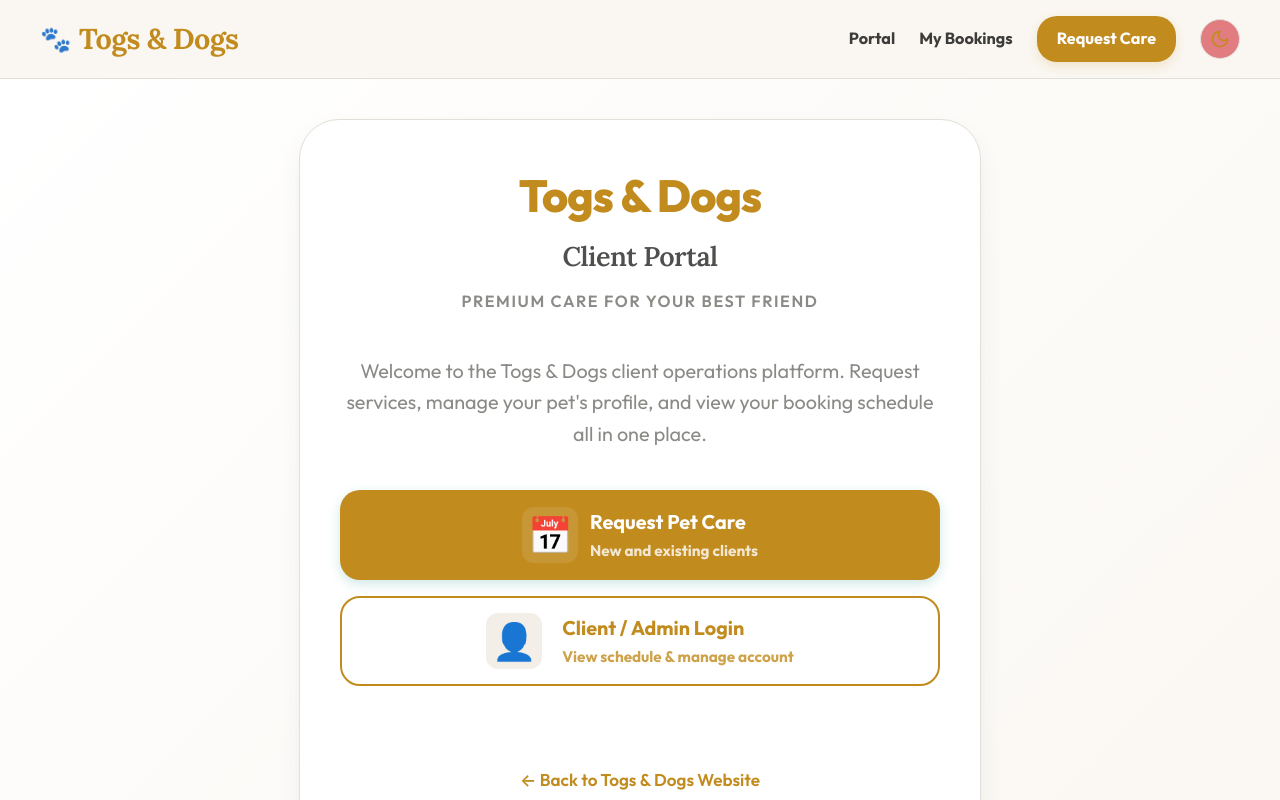
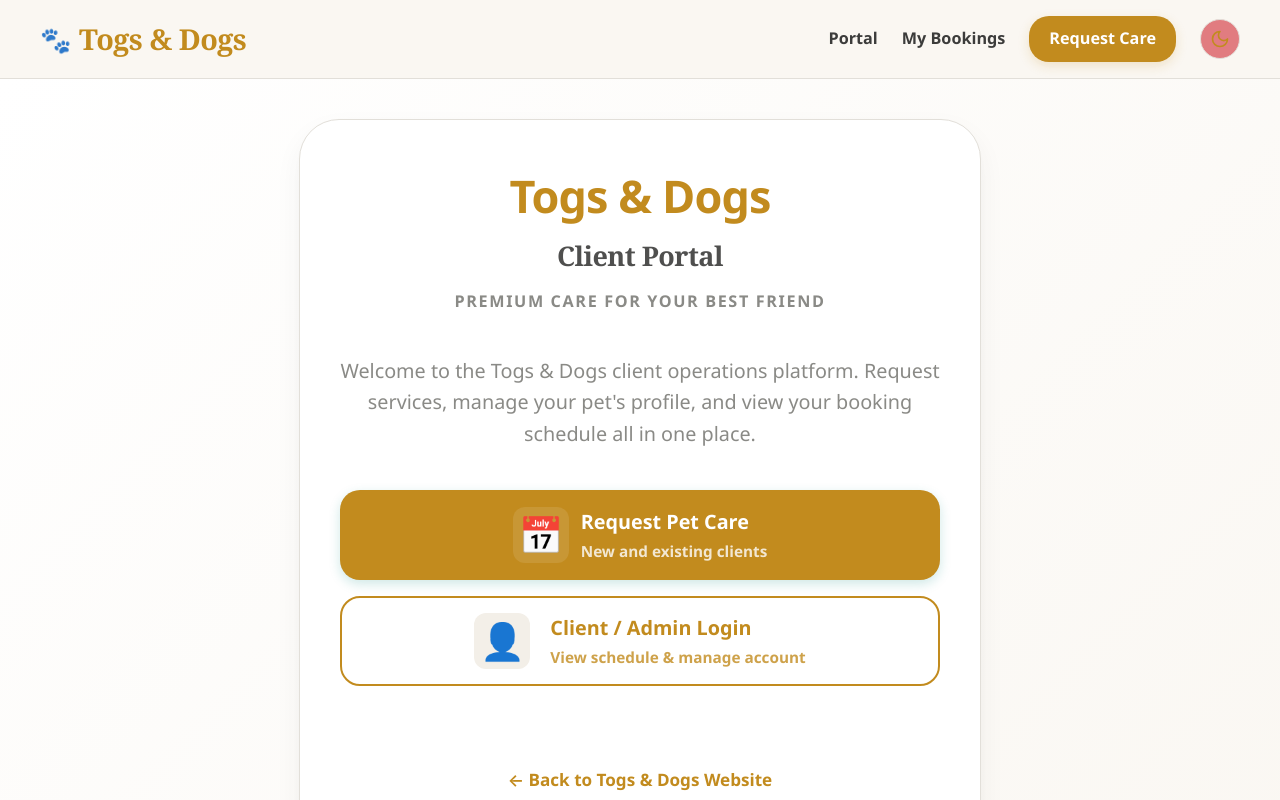
Before and after one commit to mattnicomn/togs_and_dogs_website, a React (Vite) app in the folder web/: page / in a window 1280 px wide. Shown: the top 800 px of the page. Built offline with nearby package versions, Linux system fonts and the light colour scheme; no server answers; what amazon-cognito-identity-js would draw is missing.

Commit message:
chore: remove external font dependency

```diff
--- a/web/src/components/PortalGateway.css
+++ b/web/src/components/PortalGateway.css
@@ -23,7 +23,7 @@
 }
 
 .gateway-logo {
-  font-family: 'Outfit', sans-serif;
+  font-family: var(--sans);
   font-size: 2.5rem;
   font-weight: 800;
   color: var(--primary);
--- a/web/src/index.css
+++ b/web/src/index.css
@@ -1,4 +1,4 @@
-@import url('https://fonts.googleapis.com/css2?family=Lora:ital,wght@0,400..700;1,400..700&family=Outfit:wght@100..900&display=swap');
+/* System Font Stacks - Privacy & Performance Optimized */
 
 :root {
   /* Brand Palette - Togs & Dogs Official */
@@ -53,8 +53,8 @@
   --staff-nephew2: #e17c80;
   --staff-unassigned: #8a8a86;
 
-  --sans: 'Outfit', system-ui, -apple-system, sans-serif;
-  --serif: 'Lora', serif;
+  --sans: "Segoe UI", system-ui, -apple-system, BlinkMacSystemFont, "Helvetica Neue", Arial, sans-serif;
+  --serif: Georgia, "Times New Roman", serif;
 
   font: 18px/1.6 var(--sans);
   color: var(--text-primary);
```
